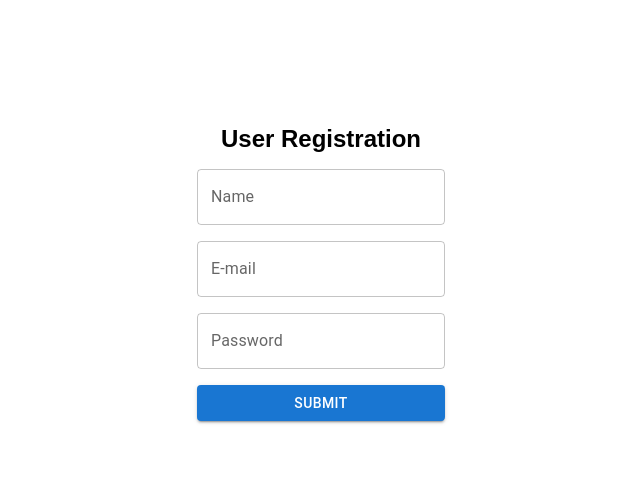
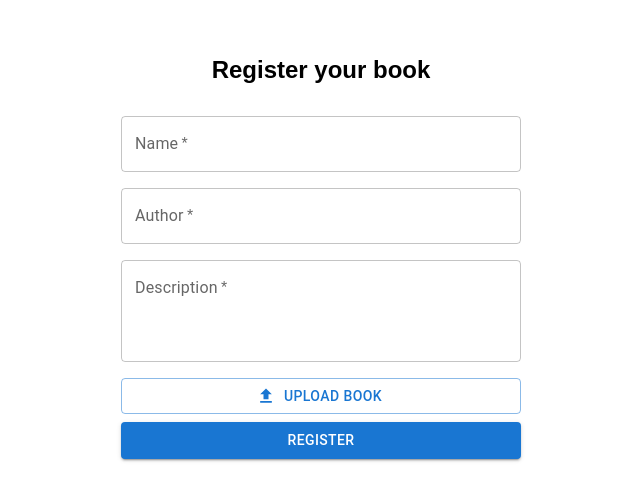
Before and after one commit to thiagocontelli/crud-front, a React (Create React App) app: page / in a window 1280 px wide. Shown: the part 127-628 px from the top of the page, without its empty margins (319-959 px from the left). Built offline with nearby package versions, Linux system fonts and the light colour scheme.

Commit message:
feat: registration page

```diff
--- a/package.json
+++ b/package.json
@@ -5,6 +5,7 @@
   "dependencies": {
     "@emotion/react": "^11.10.5",
     "@emotion/styled": "^11.10.5",
+    "@mui/icons-material": "^5.10.9",
     "@mui/material": "^5.10.13",
     "@testing-library/jest-dom": "^5.16.5",
     "@testing-library/react": "^13.4.0",
@@ -17,6 +18,7 @@
     "react": "^18.2.0",
     "react-dom": "^18.2.0",
     "react-scripts": "5.0.1",
+    "react-toastify": "^9.1.1",
     "typescript": "^4.8.4",
     "web-vitals": "^2.1.4"
   },
--- a/src/pages/Registration/index.tsx
+++ b/src/pages/Registration/index.tsx
@@ -1,8 +1,30 @@
+import { ChangeEvent, useEffect, useState } from 'react';
+
 import * as M from '@mui/material';
+import FileUploadIcon from '@mui/icons-material/FileUpload';
 
 import './style.css';
 
+import { useRegistration } from './useRegistration';
+
 export function Registration() {
+	const {
+		allBooks,
+		author,
+		description,
+		getAllBooks,
+		name,
+		registerBook,
+		setAuthor,
+		setDescription,
+		setName,
+		bookBase64,
+		setBookBase64,
+		handleUploadFile,
+		file,
+		setFile,
+	} = useRegistration();
+
 	return (
 		<M.Box
 			sx={{
@@ -10,24 +32,91 @@ export function Registration() {
 				flexDirection: 'column',
 				alignItems: 'center',
 				justifyContent: 'center',
-				gap: '1rem',
+				gap: '2rem',
 				width: '100%',
 				height: '100vh',
 			}}
 		>
-			<h2>User Registration</h2>
+			<h2>Register your book</h2>
 			<form>
-				<M.TextField label='Name' />
 				<M.TextField
-					label='E-mail'
-					type='email'
+					label='Name'
+					required
+					value={name}
+					onChange={(
+						e: ChangeEvent<HTMLInputElement | HTMLTextAreaElement>
+					) => {
+						setName(e.target.value);
+					}}
 				/>
 				<M.TextField
-					label='Password'
-					type='password'
+					label='Author'
+					required
+					value={author}
+					onChange={(
+						e: ChangeEvent<HTMLInputElement | HTMLTextAreaElement>
+					) => {
+						setAuthor(e.target.value);
+					}}
 				/>
-				<M.Button variant='contained'>Submit</M.Button>
+				<M.TextField
+					label='Description'
+					required
+					value={description}
+					multiline
+					minRows={3}
+					maxRows={8}
+					onChange={(
+						e: ChangeEvent<HTMLInputElement | HTMLTextAreaElement>
+					) => {
+						setDescription(e.target.value);
+					}}
+				/>
+				<M.Box sx={{ display: 'flex', flexDirection: 'column', gap: '0.5rem' }}>
+					<M.Button
+						variant='outlined'
+						startIcon={<FileUploadIcon />}
+						component='label'
+					>
+						<input
+							hidden
+							accept='application/pdf'
+							type='file'
+							multiple
+							onChange={e => {
+								handleUploadFile(e);
+							}}
+						/>
+						{file ? file!.name : 'Upload book'}
+					</M.Button>
+					<M.Button
+						type='submit'
+						variant='contained'
+						onClick={e => {
+							e.preventDefault();
+							registerBook();
+						}}
+					>
+						Register
+					</M.Button>
+					{/* <M.Button
+						type='submit'
+						variant='outlined'
+						onClick={e => {
+							e.preventDefault();
+							getAllBooks();
+						}}
+					>
+						List
+					</M.Button> */}
+				</M.Box>
 			</form>
+
+			<ul>
+				{allBooks.map((book, index) => (
+					<li key={index}>{book.name}</li>
+				))}
+			</ul>
 		</M.Box>
 	);
 }
--- a/src/pages/Registration/style.css
+++ b/src/pages/Registration/style.css
@@ -2,4 +2,6 @@ form {
   display: flex;
   flex-direction: column;
   gap: 1rem;
+  min-width: 400px;
+  max-width: 300px;
 }
--- /dev/null
+++ b/src/pages/Registration/useRegistration.tsx
@@ -0,0 +1,76 @@
+import axios from 'axios';
+import { useState } from 'react';
+
+export interface Book {
+	name: string;
+	author: string;
+	description: string;
+	bookBase64: string;
+}
+
+export function useRegistration() {
+	const [allBooks, setAllBooks] = useState<Book[]>([]);
+
+	// form fields
+	const [name, setName] = useState('');
+	const [author, setAuthor] = useState('');
+	const [description, setDescription] = useState('');
+	const [bookBase64, setBookBase64] = useState<string | ArrayBuffer | null>('');
+	const [file, setFile] = useState<File>();
+
+	async function registerBook() {
+		try {
+			const response = axios.post('http://localhost:3333/books', {
+				name,
+				author,
+				description,
+				bookBase64,
+			});
+			resetInputFields();
+		} catch (error) {
+			console.log(error);
+		}
+	}
+
+	async function getAllBooks() {
+		const response = await axios.get('http://localhost:3333/books');
+		setAllBooks(response.data);
+	}
+
+	function handleUploadFile(e: React.ChangeEvent<HTMLInputElement>) {
+		const selectedFile = e.target.files![0];
+		setFile(selectedFile);
+
+		if (selectedFile) {
+			const fileReader = new FileReader();
+			fileReader.readAsDataURL(selectedFile);
+			fileReader.onloadend = () => {
+				setBookBase64(fileReader.result);
+			};
+		}
+	}
+
+	function resetInputFields() {
+		setName('');
+		setAuthor('');
+		setDescription('');
+		setFile(undefined);
+	}
+
+	return {
+		registerBook,
+		getAllBooks,
+		allBooks,
+		description,
+		setDescription,
+		author,
+		setAuthor,
+		name,
+		setName,
+		bookBase64,
+		setBookBase64,
+		handleUploadFile,
+		file,
+		setFile,
+	};
+}
```
Also changed, not shown: 1 other file (tests, documents, lock files or other folders).
